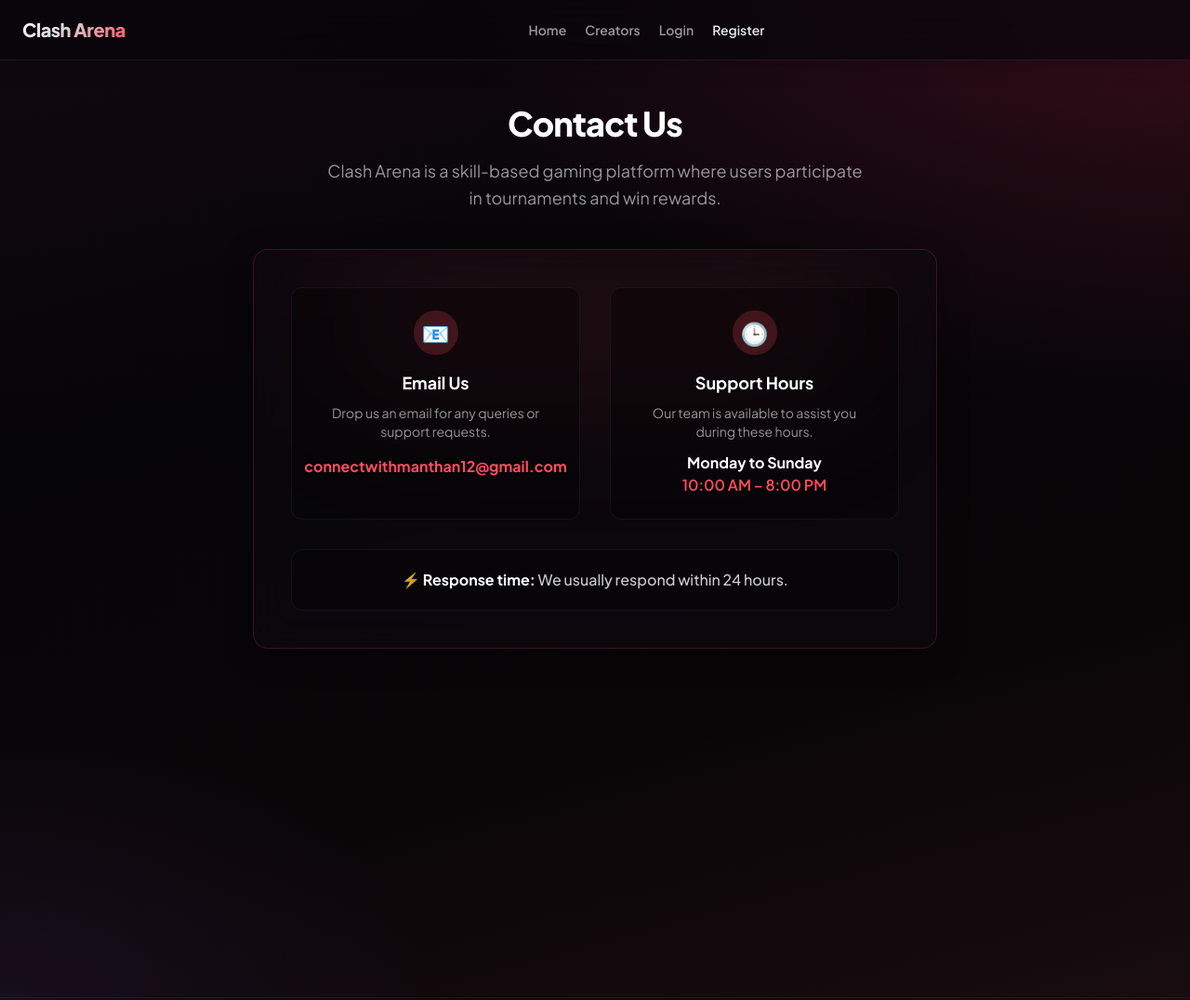
After one commit to ManthanBalla/ClashRoyale_tournament_website, a Django app: page /contact/ in a window 1280 px wide. The commit adds this page. Shown: the whole page at 93% size. Run offline with Django 5.2, Linux system fonts and the light colour scheme; parts of the project's set-up code (start-up, migrations or seed data) failed here and were passed over; some libraries are stand-ins or nearby versions.

Commit message:
added contact terms

```diff
--- a/core/urls.py
+++ b/core/urls.py
@@ -17,7 +17,7 @@ from .views import (
     legacy_send_reward_code_redirect, cups_view, create_cup, cup_detail, cup_dispute_queue, join_cup,
     generate_cup_matches, mark_cup_winner, confirm_cup_match_result, cup_player_action,
     resolve_cup_dispute, unlock_cup_match, set_cup_match_deadline, cup_state_api,
-    edit_cup, delete_cup, payment_page,
+    edit_cup, delete_cup, payment_page, contact_page,
 )
 from django.contrib.auth import views as auth_views
 
@@ -48,6 +48,7 @@ urlpatterns = [
     path('terms/', terms_page, name='terms'),
     path('privacy/', privacy_page, name='privacy'),
     path('refund-policy/', refund_policy_page, name='refund_policy'),
+    path('contact/', contact_page, name='contact'),
     path('help/', help_page, name='help'),
 
     path('join/<int:tournament_id>/', join_tournament, name='join_tournament'),
--- a/core/views.py
+++ b/core/views.py
@@ -2823,3 +2823,8 @@ def payment_page(request):
         'admin_upi_id': admin_upi,
         'profile': request.user.profile,
     })
+
+
+def contact_page(request):
+    """Public Contact Us page for business verification."""
+    return render(request, 'contact.html')
--- a/templates/base.html
+++ b/templates/base.html
@@ -366,6 +366,7 @@
     <footer class="max-w-7xl mx-auto px-4 sm:px-5 py-4 border-t border-white/[0.06]">
         <div class="ca-glass-sm px-4 py-3 flex flex-wrap items-center justify-center gap-x-6 gap-y-2 text-xs font-medium ca-muted">
             <a href="/terms/" class="hover:text-white transition">Terms</a>
+            <a href="/contact/" class="hover:text-white transition">Contact Us</a>
             <a href="/privacy/" class="hover:text-white transition">Privacy</a>
             <a href="/refund-policy/" class="hover:text-white transition">Refund Policy</a>
         </div>
--- /dev/null
+++ b/templates/contact.html
@@ -0,0 +1,52 @@
+{% extends "base.html" %}
+
+{% block title %}Contact Us - Clash Arena{% endblock %}
+{% block meta_description %}Contact Clash Arena for support, inquiries, or feedback. We usually respond within 24 hours.{% endblock %}
+
+{% block content %}
+<div class="max-w-3xl mx-auto px-4 py-12 min-h-[60vh]">
+    <div class="text-center mb-10">
+        <h1 class="text-3xl sm:text-4xl font-extrabold text-white mb-4 tracking-tight">Contact Us</h1>
+        <p class="ca-muted text-lg max-w-xl mx-auto leading-relaxed">
+            Clash Arena is a skill-based gaming platform where users participate in tournaments and win rewards.
+        </p>
+    </div>
+
+    <div class="ca-glass p-8 sm:p-10 border border-ca-accent/20 rounded-2xl relative overflow-hidden">
+
+        <!-- Decorative Glow -->
+        <div class="absolute top-0 left-1/2 -translate-x-1/2 w-[80%] h-[150px] bg-ca-accent/10 blur-[80px] rounded-full pointer-events-none"></div>
+
+        <div class="grid grid-cols-1 md:grid-cols-2 gap-8 relative z-10">
+            <!-- Email -->
+            <div class="bg-black/30 p-6 rounded-xl border border-white/5 flex flex-col items-center text-center transition hover:border-ca-accent/30 hover:bg-black/40">
+                <div class="w-12 h-12 bg-ca-accent/20 rounded-full flex items-center justify-center mb-4 text-2xl">
+                    📧
+                </div>
+                <h3 class="text-white font-bold text-lg mb-2">Email Us</h3>
+                <p class="ca-muted text-sm mb-4">Drop us an email for any queries or support requests.</p>
+                <a href="mailto:connectwithmanthan12@gmail.com" class="text-ca-accent font-bold hover:text-white transition">
+                    connectwithmanthan12@gmail.com
+                </a>
+            </div>
+
+            <!-- Support Hours -->
+            <div class="bg-black/30 p-6 rounded-xl border border-white/5 flex flex-col items-center text-center transition hover:border-ca-accent/30 hover:bg-black/40">
+                <div class="w-12 h-12 bg-ca-accent/20 rounded-full flex items-center justify-center mb-4 text-2xl">
+                    🕒
+                </div>
+                <h3 class="text-white font-bold text-lg mb-2">Support Hours</h3>
+                <p class="ca-muted text-sm mb-3">Our team is available to assist you during these hours.</p>
+                <p class="text-white font-bold">Monday to Sunday</p>
+                <p class="text-ca-accent font-semibold">10:00 AM – 8:00 PM</p>
+            </div>
+        </div>
+
+        <div class="mt-8 text-center bg-black/30 p-5 rounded-xl border border-white/5">
+            <p class="text-white/80 font-medium">
+                ⚡ <span class="text-white font-bold">Response time:</span> We usually respond within 24 hours.
+            </p>
+        </div>
+    </div>
+</div>
+{% endblock %}
```
